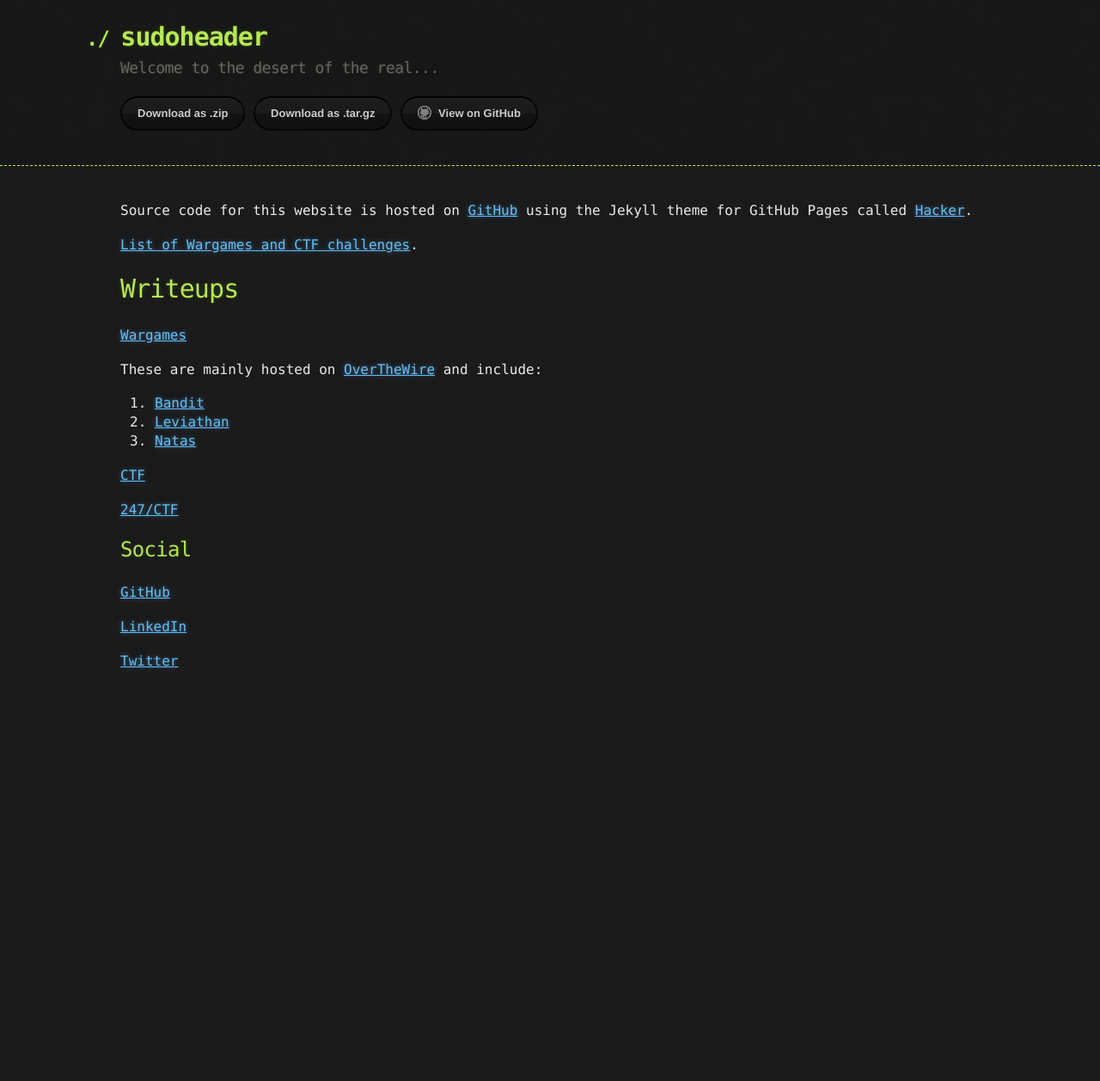
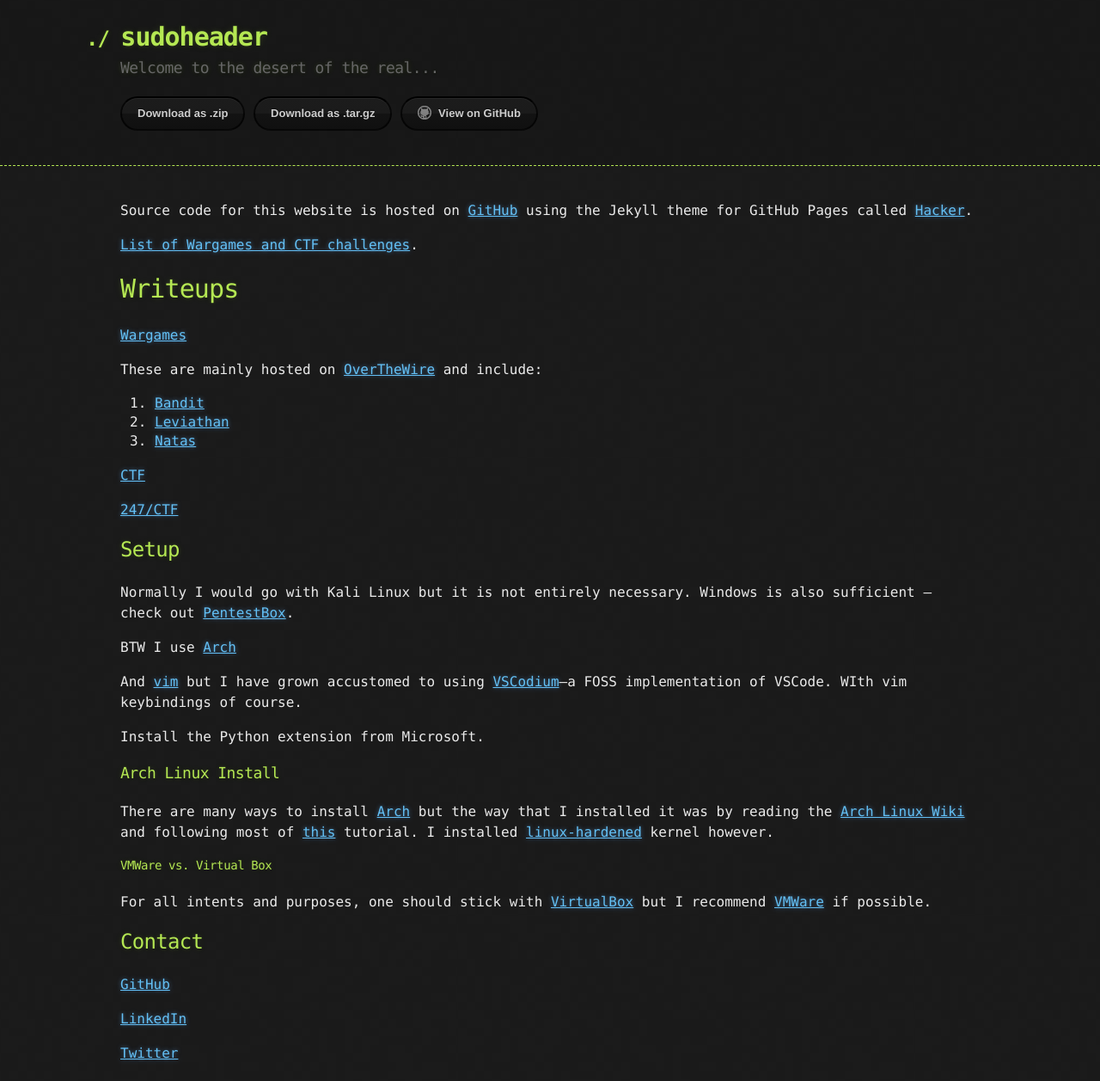
Before and after one commit to sudoheader/sudoheader.github.io, a Jekyll site: the page built from index.md, in a window 1280 px wide. Shown: the whole page at 86% size. Built offline with Jekyll 4.4.1, drawn with Linux system fonts in a browser that asks for light colours; before the commit the page ends 900 px from its top, so only the background shows below that.

Commit message:
Add Setup

```diff
--- a/index.md
+++ b/index.md
@@ -20,8 +20,25 @@ These are mainly hosted on [OverTheWire](https://overthewire.org) and include:
 
 [247/CTF](https://247ctf.com)
 
+## Setup
 
-## Social
+Normally I would go with Kali Linux but it is not entirely necessary. Windows is also sufficient --- check out [PentestBox](https://pentestbox.org/).
+
+BTW I use [Arch](https://archlinux.org)
+
+And [vim](https://vim.org) but I have grown accustomed to using [VSCodium](https://vscodium.com/)---a FOSS implementation of VSCode. WIth vim keybindings of course.
+
+Install the Python extension from Microsoft.
+
+### Arch Linux Install
+
+There are many ways to install [Arch](https://archlinux.org) but the way that I installed it was by reading the [Arch Linux Wiki](https://wiki.archlinux.org/index.php/Installation_guide) and following most of [this](https://gist.github.com/huntrar/e42aee630bee3295b2c671d098c81268) tutorial. I installed [linux-hardened](https://www.archlinux.org/packages/extra/x86_64/linux-hardened/) kernel however.
+
+#### VMWare vs. Virtual Box
+
+For all intents and purposes, one should stick with [VirtualBox](https://www.virtualbox.org/) but I recommend [VMWare](https://www.vmware.com/) if possible.
+
+## Contact
 
 [GitHub](https://github.com/sudoheader)
 
```
